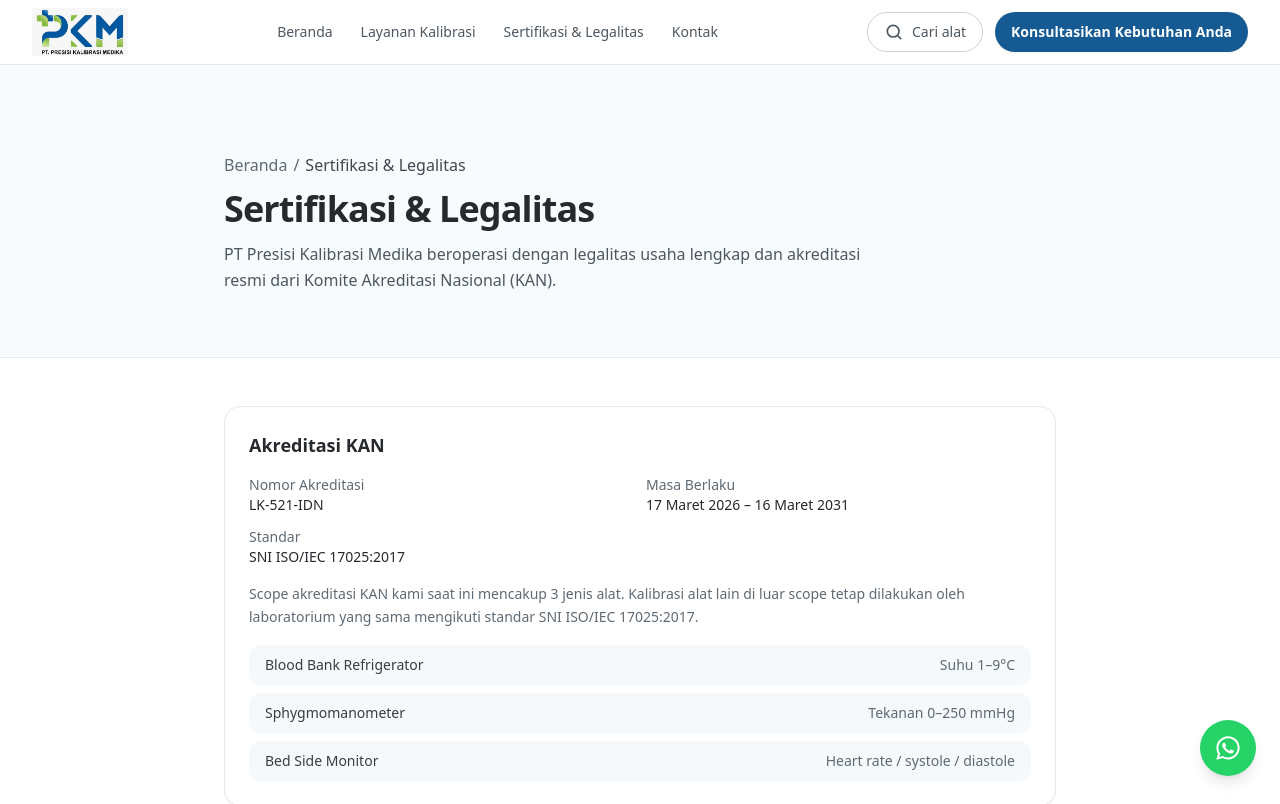
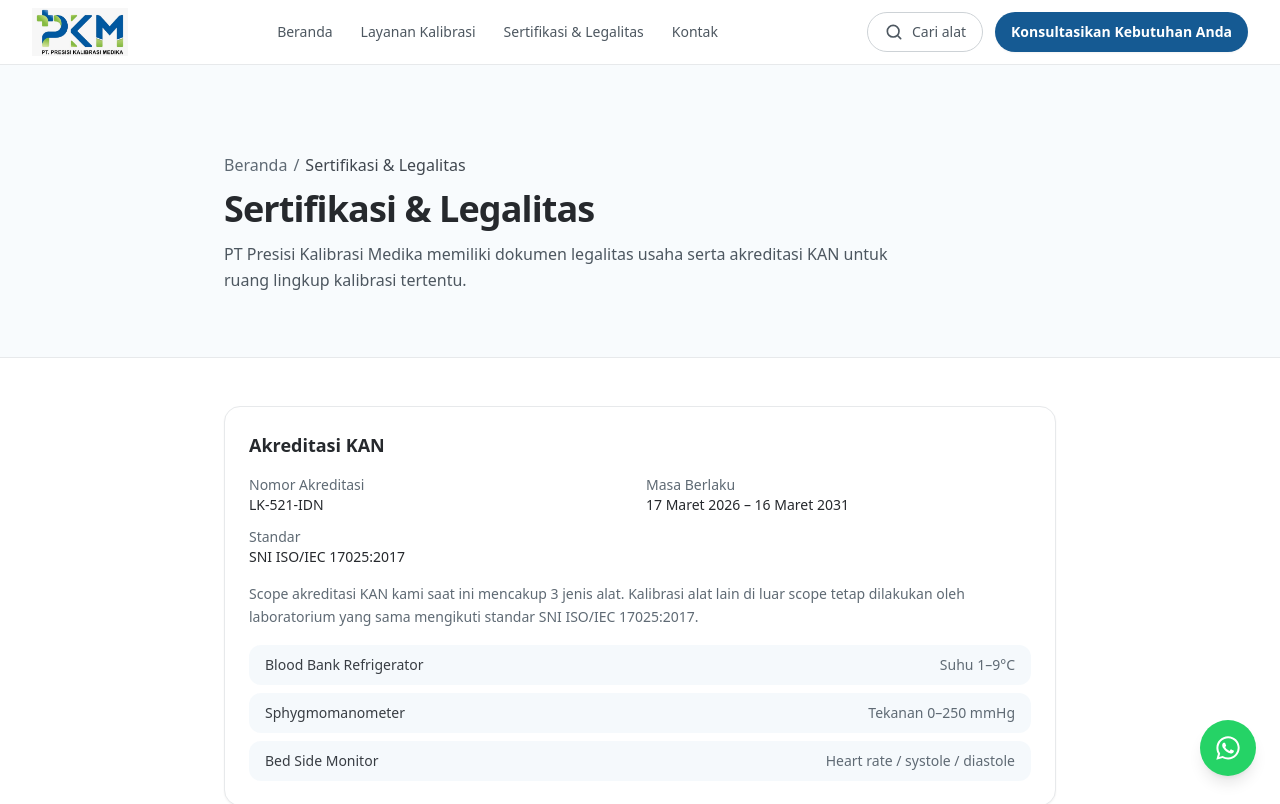
Before and after one commit to afrizahrp/medcal, a Next.js app in the folder apps/web/: page /sertifikasi-legalitas in a window 1280 px wide. Shown: the top 804 px of the page. Built offline with nearby package versions, Linux system fonts and the light colour scheme.

Commit message:
update sertifikasi dan legal

```diff
--- a/apps/web/src/app/sertifikasi-legalitas/page.tsx
+++ b/apps/web/src/app/sertifikasi-legalitas/page.tsx
@@ -6,7 +6,7 @@
 export const metadata: Metadata = {
   title: "Sertifikasi & Legalitas",
   description:
-    "Akreditasi KAN LK-521-IDN, standar SNI ISO/IEC 17025:2017, dan legalitas usaha lengkap PT Presisi Kalibrasi Medika.",
+    "Akreditasi KAN LK-521-IDN dengan scope 3 jenis alat, standar SNI ISO/IEC 17025:2017, serta dokumen legalitas PT Presisi Kalibrasi Medika.",
   alternates: { canonical: "/sertifikasi-legalitas" },
 };
 
@@ -35,9 +35,8 @@
               Sertifikasi & Legalitas
             </h1>
             <p className="mt-3 max-w-2xl text-base leading-relaxed text-ink-600">
-              PT Presisi Kalibrasi Medika beroperasi dengan legalitas usaha
-              lengkap dan akreditasi resmi dari Komite Akreditasi Nasional
-              (KAN).
+              PT Presisi Kalibrasi Medika memiliki dokumen legalitas usaha serta
+              akreditasi KAN untuk ruang lingkup kalibrasi tertentu.
             </p>
           </div>
         </div>
--- a/apps/web/src/app/sitemap.ts
+++ b/apps/web/src/app/sitemap.ts
@@ -3,10 +3,12 @@
 import { siteUrl } from "@/data/seo";
 
 export default function sitemap(): MetadataRoute.Sitemap {
-  const staticRoutes = ["", "/layanan", "/kontak"].map((path) => ({
-    url: `${siteUrl}${path}`,
-    lastModified: new Date(),
-  }));
+  const staticRoutes = ["", "/layanan", "/kontak", "/sertifikasi-legalitas"].map(
+    (path) => ({
+      url: `${siteUrl}${path}`,
+      lastModified: new Date(),
+    }),
+  );
 
   const categoryRoutes = serviceCategories.map((category) => ({
     url: `${siteUrl}/layanan/kalibrasi-${category.slug}`,
```
Also changed, not shown: 1 other file (tests, documents, lock files or other folders).
